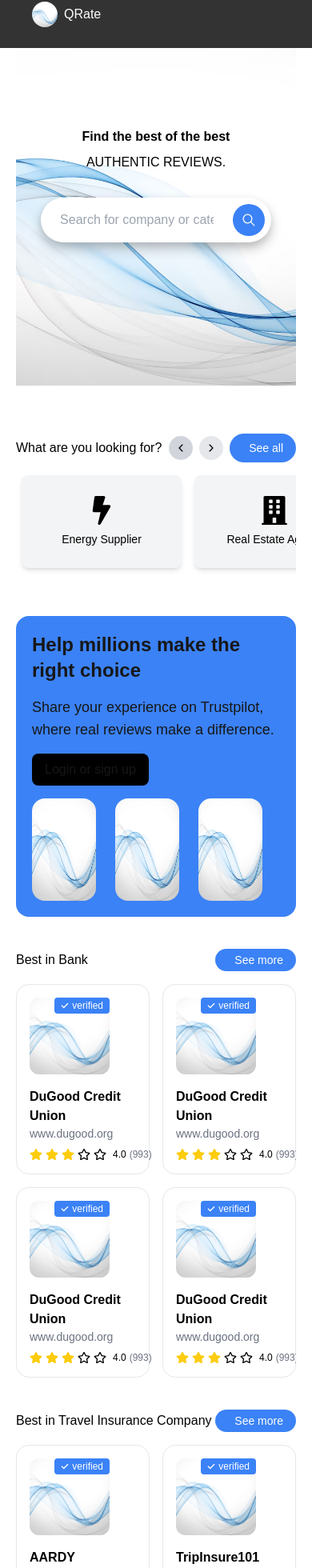
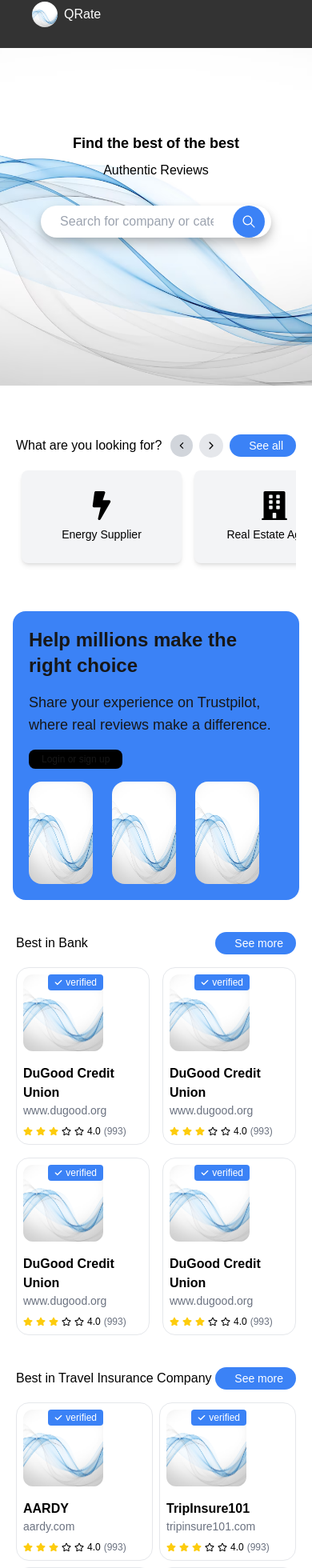
Before and after one commit to MuhammadBilal-arch/qrate-code, a Next.js app: page / in a window 390 px wide. Shown: the part 24-1984 px from the top of the page at 80% size. Built offline with nearby package versions, Linux system fonts and the light colour scheme; no server answers.

Commit message:
fixed minor issues

```diff
--- a/app/categories/[slug]/page.tsx
+++ b/app/categories/[slug]/page.tsx
@@ -65,7 +65,7 @@ const Category = () => {
   });
 
   return (
-    <div className=" min-h-screen">
+    <div className=" min-h-screen px-5 md:px-0">
       <div className=" mx-auto text-black">
         <div className="bg-teal-500 text-white text-center py-10">
           <div className="text-3xl lg:text-4xl font-bold mb-3">
--- a/app/categories/page.tsx
+++ b/app/categories/page.tsx
@@ -133,7 +133,7 @@ const CategoryList = () => {
     navigate.push(`/categories/${formattedCategoryName}`);
   };
   return (
-    <div className="max-w-[1200px] mx-auto pb-10">
+    <div className="max-w-[1200px] mx-auto pb-10 px-5 md:px-0">
       <SearchSection />
       <h1 className="text-3xl text-black font-semibold my-10 text-center">
         Explore Companies by Category
--- a/app/components/carousels/categories.tsx
+++ b/app/components/carousels/categories.tsx
@@ -48,15 +48,18 @@ export const CategoryCarousel = () => {
   const navigate = useRouter();
 
   // Handle drag start
+  // @ts-ignore
   const handleMouseDown = (e:any) => {
     setIsDragging(true);
+    // @ts-ignore
     setStartX(e.clientX || e.touches[0].clientX); // Support touch devices
   };
 
   // Handle drag move
+  // @ts-ignore
   const handleMouseMove = (e:any) => {
     if (!isDragging) return;
-
+  // @ts-ignore
     const currentX = e.clientX || e.touches[0].clientX;
     const diff = currentX - startX;
 
@@ -107,7 +110,7 @@ export const CategoryCarousel = () => {
             }`}
             disabled={currentIndex === 0}
           >
-            <IoIosArrowBack className="text-sm sm:text-base md:text-lg lg:text-xl" />
+            <IoIosArrowBack className="text-xs sm:text-base md:text-lg lg:text-xl" />
           </button>
 
           {/* Right arrow button */}
@@ -126,8 +129,8 @@ export const CategoryCarousel = () => {
           {/* See all button */}
           <button
           onClick={()=> navigate.push('/categories')}
-          className="py-2 px-4 rounded-full bg-blue-500 hover:bg-blue-600 text-white flex items-center">
-            <span className="ml-2 text-sm sm:text-base md:text-lg lg:text-xl 2xl:text-xl">See all</span>
+          className="py-1 sm:py-2 px-4 rounded-full bg-blue-500 hover:bg-blue-600 text-white flex items-center">
+            <span className="ml-2 whitespace-nowrap text-sm sm:text-base md:text-lg lg:text-xl 2xl:text-xl">See all</span>
           </button>
         </div>
       </div>
--- a/app/layout.tsx
+++ b/app/layout.tsx
@@ -38,7 +38,7 @@ export default function RootLayout({
           className={`${geistSans.variable} ${geistMono.variable} antialiased`}
         >
           <Nav />
-          <div className="px-5 md:px-0">{children}</div>
+          <div className="">{children}</div>
           <Footer />
         </body>
       </html>
--- a/app/page.tsx
+++ b/app/page.tsx
@@ -46,15 +46,15 @@ export default function Home() {
       >
         <div className="text-black text-center space-y-8 -mt-20">
           <div className="space-y-2">
-            <div className="font-bold  xl:text-5xl">
+            <div className="font-bold text-lg xl:text-5xl">
               Find the best of the best
             </div>
-            <div className="font-medium  xl:text-2xl">
-              AUTHENTIC REVIEWS.
+            <div className="font-medium  text-base xl:text-2xl">
+              Authentic Reviews
             </div>
           </div>
           <div className="flex items-center justify-center">
-            <div className="flex w-[95%] md:w-[400px] lg:w-[500px] 2xl:w-[600px] items-center justify-between px-2 bg-white text-black space-x-2 h-14 rounded-[30px]  shadow-custom">
+            <div className="flex w-[95%] md:w-[400px] lg:w-[500px] 2xl:w-[600px] items-center justify-between px-2 bg-white text-black space-x-2 h-10 sm:h-14 rounded-[30px]  shadow-custom">
               <input
                 className="bg-transparent outline-none h-full w-full px-4"
                 placeholder="Search for company or category"
@@ -67,10 +67,11 @@ export default function Home() {
           </div>
         </div>
       </div>
-      <div className="text-black w-full mt-10">
+      <div className="text-black w-full mt-10 px-5 md:px-0">
         <CategoryCarousel />
       </div>
-      <div className="max-w-[1200px] mt-10 mx-auto bg-blue-500 rounded-2xl flex flex-col md:flex-row justify-center p-5 md:p-14 space-y-4">
+    <div className="px-4 sm:px-0">
+    <div className="max-w-[1200px] mt-10 mx-auto bg-blue-500 rounded-2xl flex flex-col md:flex-row justify-center p-5 md:p-14 space-y-4">
         <div className="flex flex-col space-y-4  w-full md:w-1/2">
           <div className="font-bold text-2xl xl:text-3xl 2xl:text-4xl">
             Help millions make the right choice
@@ -80,7 +81,7 @@ export default function Home() {
             difference.
           </div>
           <div>
-            <button className="bg-black py-2 px-4 rounded-lg">
+            <button className="bg-black py-1 sm:py-2 px-4 rounded-lg text-xs md:text-sm lg:text-base xl:text-xl">
               Login or sign up
             </button>
           </div>
@@ -103,8 +104,9 @@ export default function Home() {
           />
         </div>
       </div>
+    </div>
       {/* BEST IN BANKS */}
-      <div className="max-w-[1200px] mx-auto text-black mt-10 space-y-4">
+      <div className="max-w-[1200px] px-5 md:px-0 mx-auto text-black mt-10 space-y-4">
         <div className="flex items-center justify-between w-full">
           <div className="text-base sm:text-lg md:text-xl lg:text-2xl">Best in Bank</div>
           {/* See all button */}
@@ -113,7 +115,7 @@ export default function Home() {
           </button>
         </div>
         <div className="grid grid-cols-2 md:grid-cols-3 lg:grid-cols-4 gap-4">
-          <div className="border-gray-200 border p-4 rounded-2xl">
+          <div className="border-gray-200 border p-2 sm:p-4 rounded-2xl">
             <div className="relative h-20 w-[100px]">
               <div className="absolute space-x-1 py-0.5 flex items-center right-0 z-10 top-0 bg-blue-500 text-white text-xs px-2 rounded">
                 <FaCheck className="text-[10px]" />{" "}
@@ -130,8 +132,8 @@ export default function Home() {
               <div className="text-sm text-gray-500 font-medium">
                 www.dugood.org
               </div>
-              <div className="flex space-x-2 mt-2">
-                <div className="flex space-x-1 items-center">
+              <div className="flex space-x-1 sm:space-x-2 mt-2">
+                <div className="flex space-x-1 items-center text-xs sm:text-sm">
                   <FaStar className="text-[#fdcc0d]" />
                   <FaStar className="text-[#fdcc0d]" />
                   <FaStar className="text-[#fdcc0d]" />
@@ -145,7 +147,7 @@ export default function Home() {
               </div>
             </div>
           </div>
-          <div className="border-gray-200 border p-4 rounded-2xl">
+          <div className="border-gray-200 border p-2 sm:p-4 rounded-2xl">
             <div className="relative h-20 w-[100px]">
               <div className="absolute space-x-1 py-0.5 flex items-center right-0 z-10 top-0 bg-blue-500 text-white text-xs px-2 rounded">
                 <FaCheck className="text-[10px]" />{" "}
@@ -162,8 +164,8 @@ export default function Home() {
               <div className="text-sm text-gray-500 font-medium">
                 www.dugood.org
               </div>
-              <div className="flex space-x-2 mt-2">
-                <div className="flex space-x-1 items-center">
+              <div className="flex space-x-1 sm:space-x-2 mt-2">
+                <div className="flex space-x-1 items-center text-xs sm:text-sm">
                   <FaStar className="text-[#fdcc0d]" />
                   <FaStar className="text-[#fdcc0d]" />
                   <FaStar className="text-[#fdcc0d]" />
@@ -177,7 +179,7 @@ export default function Home() {
               </div>
             </div>
           </div>
-          <div className="border-gray-200 border p-4 rounded-2xl">
+          <div className="border-gray-200 border p-2 sm:p-4 rounded-2xl">
             <div className="relative h-20 w-[100px]">
               <div className="absolute space-x-1 py-0.5 flex items-center right-0 z-10 top-0 bg-blue-500 text-white text-xs px-2 rounded">
                 <FaCheck className="text-[10px]" />{" "}
@@ -194,8 +196,8 @@ export default function Home() {
               <div className="text-sm text-gray-500 font-medium">
                 www.dugood.org
               </div>
-              <div className="flex space-x-2 mt-2">
-                <div className="flex space-x-1 items-center">
+              <div className="flex space-x-1 sm:space-x-2 mt-2">
+                <div className="flex space-x-1 items-center text-xs sm:text-sm">
                   <FaStar className="text-[#fdcc0d]" />
                   <FaStar className="text-[#fdcc0d]" />
                   <FaStar className="text-[#fdcc0d]" />
@@ -209,7 +211,7 @@ export default function Home() {
               </div>
             </div>
           </div>
-          <div className="border-gray-200 border p-4 rounded-2xl">
+          <div className="border-gray-200 border p-2 sm:p-4 rounded-2xl">
             <div className="relative h-20 w-[100px]">
               <div className="absolute space-x-1 py-0.5 flex items-center right-0 z-10 top-0 bg-blue-500 text-white text-xs px-2 rounded">
                 <FaCheck className="text-[10px]" />{" "}
@@ -226,8 +228,8 @@ export default function Home() {
               <div className="text-sm text-gray-500 font-medium">
                 www.dugood.org
               </div>
-              <div className="flex space-x-2 mt-2">
-                <div className="flex space-x-1 items-center">
+              <div className="flex space-x-1 sm:space-x-2 mt-2">
+                <div className="flex space-x-1 items-center text-xs sm:text-sm">
                   <FaStar className="text-[#fdcc0d]" />
                   <FaStar className="text-[#fdcc0d]" />
                   <FaStar className="text-[#fdcc0d]" />
@@ -244,7 +246,7 @@ export default function Home() {
         </div>
       </div>
       {/* BEST IN TRAVEL INSURANCE COMPANY */}
-      <div className="max-w-[1200px] mx-auto text-black my-10 space-y-4">
+      <div className="max-w-[1200px] px-5 md:px-0 mx-auto text-black my-10 space-y-4">
         <div className="flex items-center justify-between w-full">
           <div className="text-base sm:text-lg md:text-xl lg:text-2xl">Best in Travel Insurance Company</div>
           {/* See all button */}
@@ -252,9 +254,9 @@ export default function Home() {
             <span className="ml-2 text-sm sm:text-base md:text-lg lg:text-xl 2xl:text-2xl">See more</span>
           </button>
         </div>
-        <div className="grid grid-cols-2 md:grid-cols-3 lg:grid-cols-4 gap-4">
+        <div className="grid grid-cols-2 md:grid-cols-3 lg:grid-cols-4 gap-2 sm:gap-4">
           {insuranceCompanies.map((item, index) => (
-            <div key={index} className="border-gray-200 border p-4 rounded-2xl">
+            <div key={index} className="border-gray-200 border p-2 sm:p-4 rounded-2xl">
               <div className="relative h-20 w-[100px]">
                 <div className="absolute space-x-1 py-0.5 flex items-center right-0 z-10 top-0 bg-blue-500 text-white text-xs px-2 rounded">
                   <FaCheck className="text-[10px]" />{" "}
@@ -271,8 +273,8 @@ export default function Home() {
                 <div className="text-sm text-gray-500 font-medium">
                   {item?.website}
                 </div>
-                <div className="flex space-x-2 mt-2">
-                  <div className="flex space-x-1 items-center">
+                <div className="flex space-x-1 sm:space-x-2 mt-2">
+                  <div className="flex space-x-1 items-center text-xs sm:text-sm">
                     <FaStar className="text-[#fdcc0d]" />
                     <FaStar className="text-[#fdcc0d]" />
                     <FaStar className="text-[#fdcc0d]" />
```
